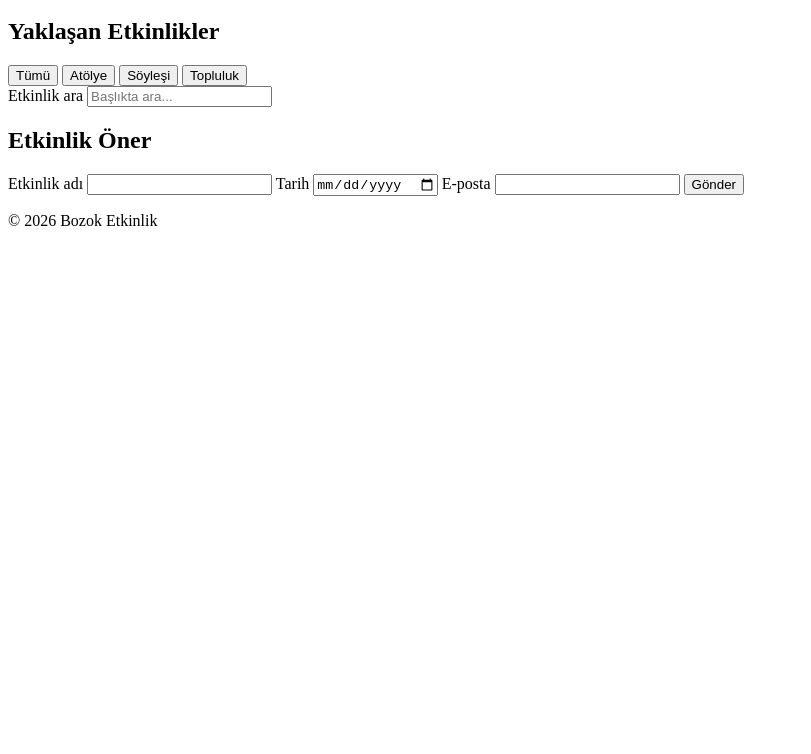
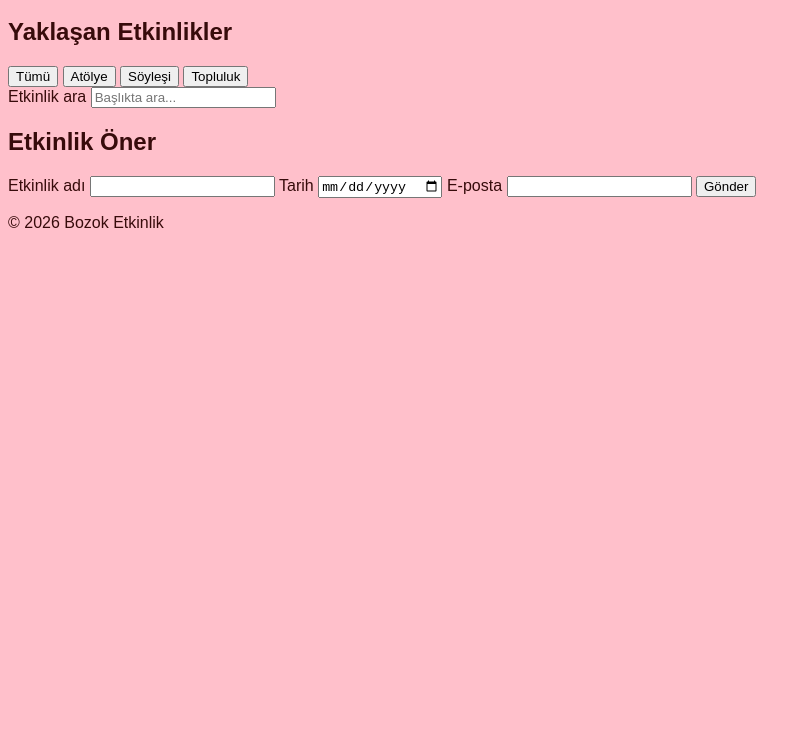
Before and after one commit to sevgi-merve-dogan/bmh231-odev2, a plain HTML site: page public/index.html in a window 1280 px wide. Shown: the part 46-800 px from the top of the page, without its empty margins (0-811 px from the left). Drawn offline with Linux system fonts and the light colour scheme.

Commit message:
box-sizin ve body stilleri eklendi

```diff
--- a/public/stil.css
+++ b/public/stil.css
@@ -3,3 +3,9 @@
     --yazi-rengi: #3E2723;
     --ana-renk: #A7C7E7;
 }
+
+body {
+    background-color: pink;
+    color: rgb(55, 11, 11);
+    font-family: Arial, sans-serif;
+}
```
